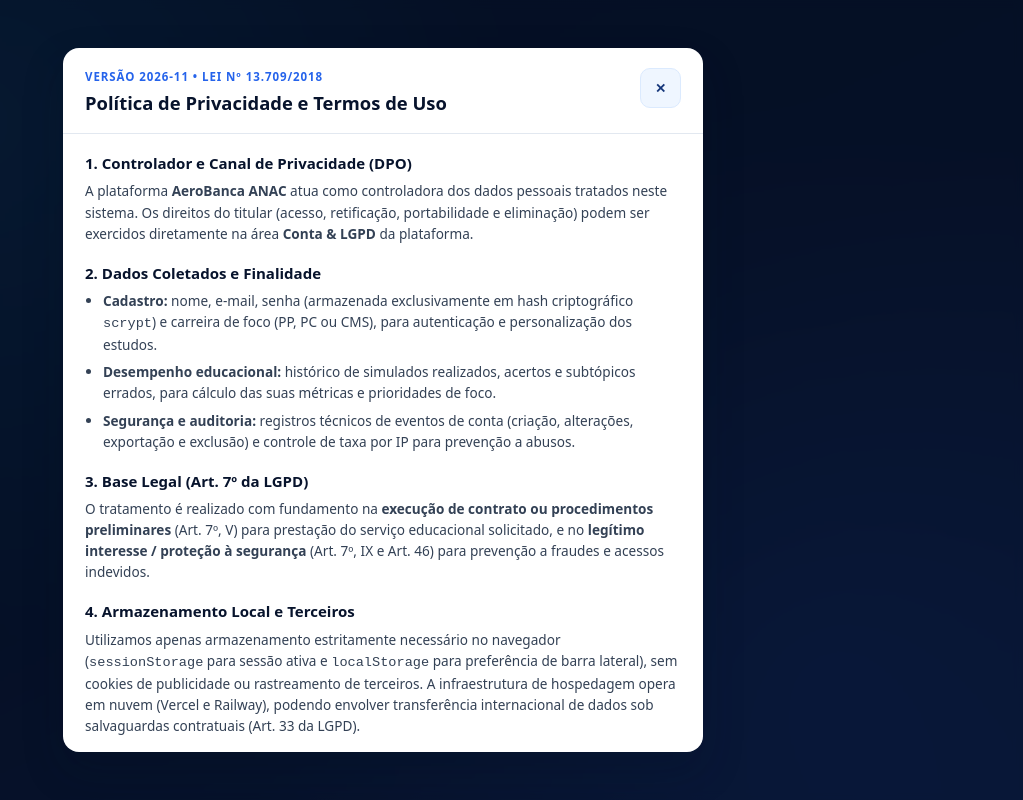
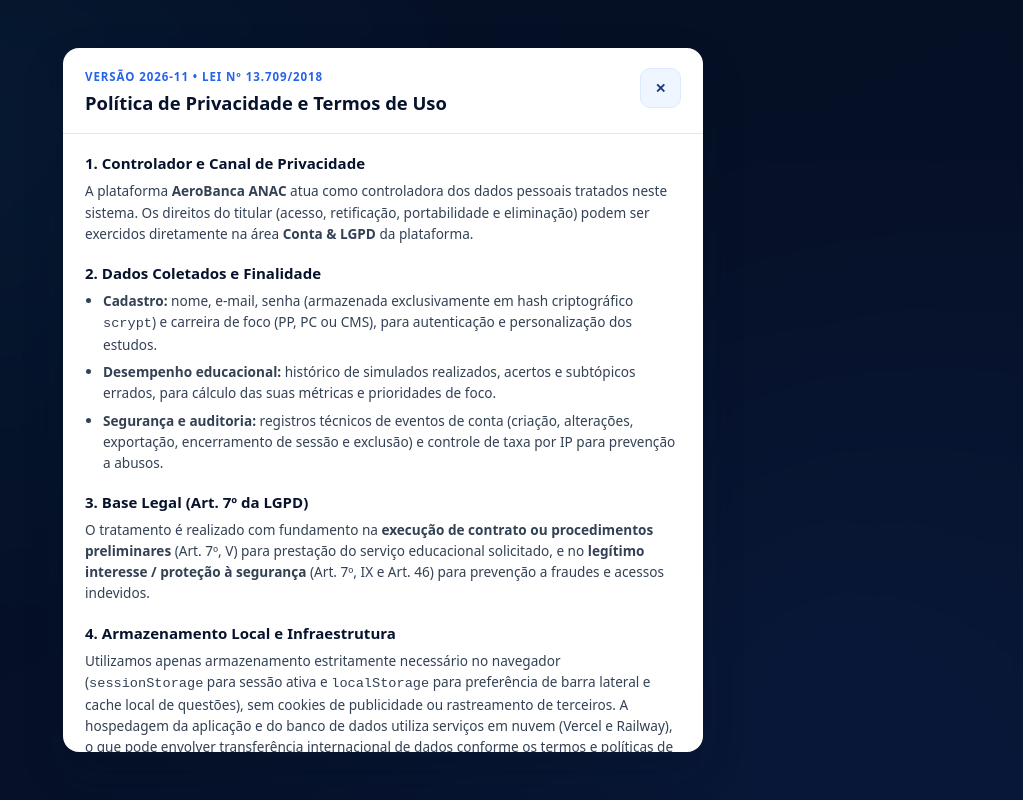
Before and after one commit to Kamuiisbackbaby/aerobanca-anac, a website: page index.html in a window 1280 px wide. Both pictures are taken after a click on the button "Privacidade & LGPD". Shown: the whole page, without its empty margins (257-1280 px from the left). Drawn offline with Linux system fonts and the light colour scheme.

Commit message:
docs(lgpd): ajusta texto da politica de privacidade e termos para refletir exatamente a operacao atual

```diff
--- a/index.html
+++ b/index.html
@@ -529,7 +529,7 @@
       </div>
       <div class="lgpd-modal-body">
         <section class="lgpd-doc-block">
-          <h4>1. Controlador e Canal de Privacidade (DPO)</h4>
+          <h4>1. Controlador e Canal de Privacidade</h4>
           <p>A plataforma <strong>AeroBanca ANAC</strong> atua como controladora dos dados pessoais tratados neste sistema. Os direitos do titular (acesso, retificação, portabilidade e eliminação) podem ser exercidos diretamente na área <strong>Conta &amp; LGPD</strong> da plataforma.</p>
         </section>
         <section class="lgpd-doc-block">
@@ -537,7 +537,7 @@
           <ul>
             <li><strong>Cadastro:</strong> nome, e-mail, senha (armazenada exclusivamente em hash criptográfico <code>scrypt</code>) e carreira de foco (PP, PC ou CMS), para autenticação e personalização dos estudos.</li>
             <li><strong>Desempenho educacional:</strong> histórico de simulados realizados, acertos e subtópicos errados, para cálculo das suas métricas e prioridades de foco.</li>
-            <li><strong>Segurança e auditoria:</strong> registros técnicos de eventos de conta (criação, alterações, exportação e exclusão) e controle de taxa por IP para prevenção a abusos.</li>
+            <li><strong>Segurança e auditoria:</strong> registros técnicos de eventos de conta (criação, alterações, exportação, encerramento de sessão e exclusão) e controle de taxa por IP para prevenção a abusos.</li>
           </ul>
         </section>
         <section class="lgpd-doc-block">
@@ -545,12 +545,16 @@
           <p>O tratamento é realizado com fundamento na <strong>execução de contrato ou procedimentos preliminares</strong> (Art. 7º, V) para prestação do serviço educacional solicitado, e no <strong>legítimo interesse / proteção à segurança</strong> (Art. 7º, IX e Art. 46) para prevenção a fraudes e acessos indevidos.</p>
         </section>
         <section class="lgpd-doc-block">
-          <h4>4. Armazenamento Local e Terceiros</h4>
-          <p>Utilizamos apenas armazenamento estritamente necessário no navegador (<code>sessionStorage</code> para sessão ativa e <code>localStorage</code> para preferência de barra lateral), sem cookies de publicidade ou rastreamento de terceiros. A infraestrutura de hospedagem opera em nuvem (Vercel e Railway), podendo envolver transferência internacional de dados sob salvaguardas contratuais (Art. 33 da LGPD).</p>
+          <h4>4. Armazenamento Local e Infraestrutura</h4>
+          <p>Utilizamos apenas armazenamento estritamente necessário no navegador (<code>sessionStorage</code> para sessão ativa e <code>localStorage</code> para preferência de barra lateral e cache local de questões), sem cookies de publicidade ou rastreamento de terceiros. A hospedagem da aplicação e do banco de dados utiliza serviços em nuvem (Vercel e Railway), o que pode envolver transferência internacional de dados conforme os termos e políticas de privacidade desses provedores (Art. 33 da LGPD).</p>
         </section>
         <section class="lgpd-doc-block">
           <h4>5. Retenção e Seus Direitos (Art. 18)</h4>
-          <p>Seus dados permanecem armazenados enquanto sua conta estiver ativa. Você pode, a qualquer momento, acessar a área <strong>Conta &amp; LGPD</strong> para: <strong>retificar</strong> seus dados, <strong>alterar</strong> sua senha, <strong>exportar</strong> uma cópia completa dos seus dados (portabilidade) ou <strong>excluir permanentemente</strong> sua conta e todo o histórico de simulados.</p>
+          <p>Seus dados permanecem armazenados enquanto sua conta estiver ativa. Você pode, a qualquer momento, acessar a área <strong>Conta &amp; LGPD</strong> para: <strong>retificar</strong> seus dados, <strong>alterar</strong> sua senha, <strong>exportar</strong> uma cópia completa dos seus dados (portabilidade) ou <strong>excluir permanentemente</strong> sua conta e todo o histórico de simulados. Após a exclusão, apenas registros técnicos anônimos de auditoria (sem nome, e-mail ou histórico de provas) podem ser mantidos para comprovação de segurança e eliminação.</p>
+        </section>
+        <section class="lgpd-doc-block">
+          <h4>6. Termos de Uso</h4>
+          <p>O AeroBanca ANAC é uma ferramenta independente de apoio educacional e simulados preparatórios, sem vínculo oficial com a Agência Nacional de Aviação Civil (ANAC). O usuário é responsável pela veracidade das informações cadastradas e pela guarda confidencial de sua senha de acesso.</p>
         </section>
       </div>
     </div>
```
